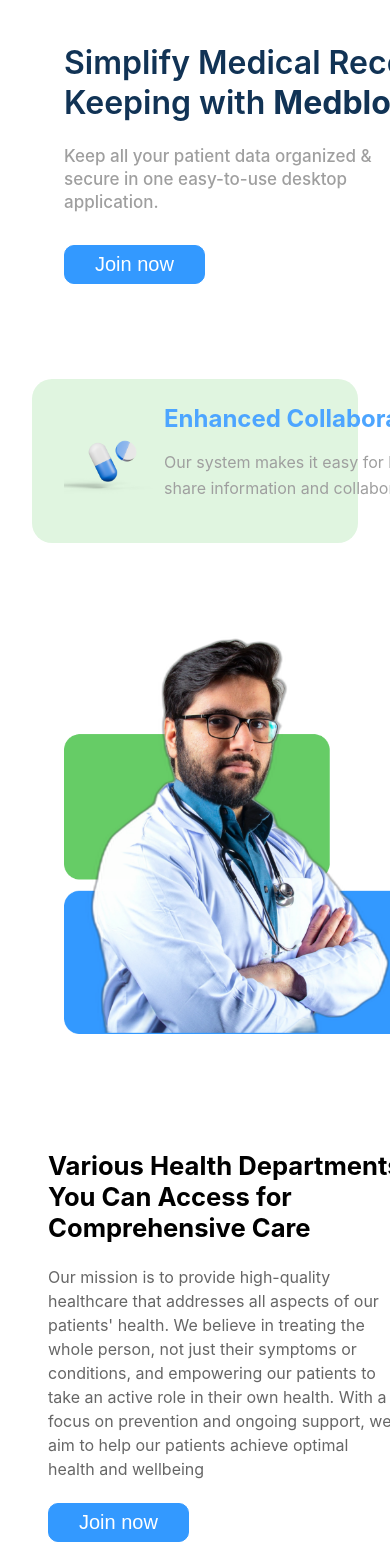
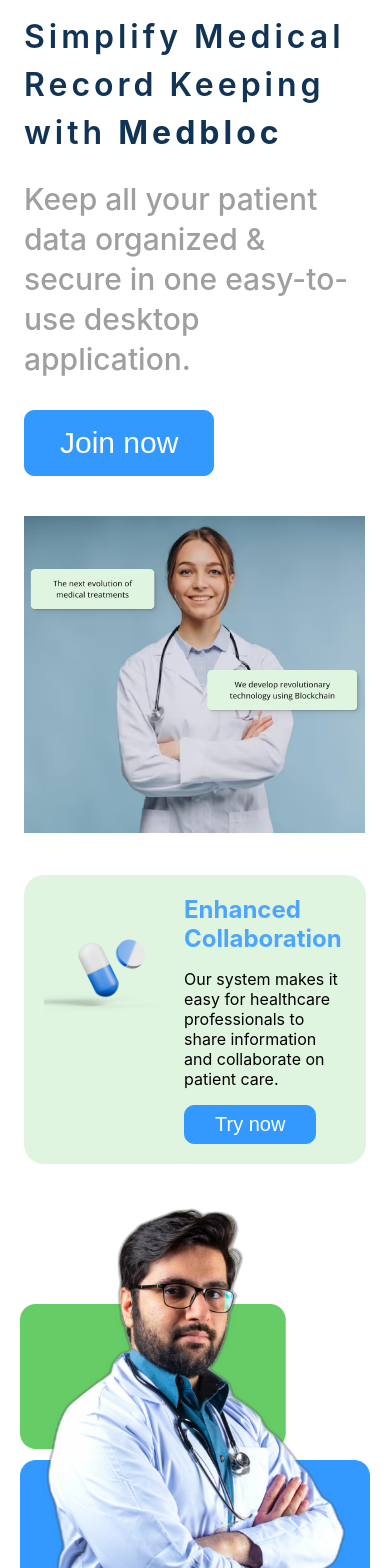
Before and after one commit to learnable-2022/DPR-4-FE, a React (Create React App) app in the folder team4/: page / in a window 390 px wide. Shown: the part 140-1708 px from the top of the page. Built offline with nearby package versions, Linux system fonts and the light colour scheme; the HTML template or start-up script is replaced by a standard one.

Commit message:
added responsiveness

```diff
--- a/team4/src/landing/landing.css
+++ b/team4/src/landing/landing.css
@@ -89,7 +89,7 @@ html, body{
     padding: 1.5rem 6rem 10px 5rem;
 }
 
-h1{
+.hero-bg-text{
     font-size: 4rem;
     width: 75%;
     color: #113355;
@@ -331,6 +331,12 @@ span{
     margin: 0;
 }
 
+.footer-section-2{
+    display: flex;
+    justify-content: space-between;
+    width: 50%;
+}
+
 .footer-link{
     text-decoration: none;
     color: #666;
@@ -366,9 +372,14 @@ span{
     margin: 0 0 20px 0;
 }
 
+/* display-none */
+.section-one-part-b{
+    display: none;
+}
+
 /* *****************MEDIA QUERY */
 @media screen and (max-width:1317px){
-h1{
+.hero-bg-text{
     font-size: 3rem;
 }
 
@@ -379,7 +390,7 @@ h1{
 }
 
 @media screen and (max-width:1152px){
-    h1{
+    .hero-bg-text{
         margin: 70px 0 0 0;
         font-size: 2rem;
         line-height: 50px;
@@ -394,7 +405,7 @@ h1{
 }
 
 @media screen and (max-width:1127px){
-    h1{
+    .hero-bg-text{
         font-size: 1.8rem;
         line-height: 40px;
     }
@@ -461,14 +472,14 @@ h1{
     #female-img{
         width: 400px;
     }
-    h1{
+    .hero-bg-text{
         font-size: 2rem;
         line-height: 40px;
     }
 }
 
 @media screen and (max-width:1037px){
-    h1{
+    .hero-bg-text{
         width: 380px;
     }
     #female-img{
@@ -681,10 +692,400 @@ h1{
     }
 }
 
-/* @media screen and (max-width:1317px){
-
+@media screen and (max-width:817px){
+    .nav-section{
+        padding: 20px 4rem 1.5rem 2rem;
+    }
+    .hero-section{
+        padding: 1.5rem 4rem 10px 2rem
+    }
+    .section-one{
+        margin: 3rem 1.5rem 3rem 2rem;
+    }
+    #pill-img{
+        width: 80px;
+    }
+    .section-two{
+        margin:  3rem 2rem 3rem 2rem;
+    }
+    .section-three{
+        margin:  3rem 1rem 3rem 2rem;
+    }
+    .section-four{
+        margin: 4rem 2rem -7rem 2rem;
+        padding: 20px 2rem;
+    }
+    .footer-section{
+        flex-direction: column;
+        padding: 10rem 5rem 3rem 2rem;
+    }
+    .footer-section-a{
+        align-self: flex-start;
+    }
+    .footer-section-a p{
+        width: 100%;
+        font-size: 18px;
+    }
+    .section-one-text{
+        font-size: 18px;
+        width: 430px;
+    }
+    .section-2-list{
+        font-size: 18px;
+    }
+    .ri-checkbox-line{
+        line-height: 65px;
+        font-size: 25px;
+    }
+    .section-three-text-b{
+        font-size: 18px;
+        width: 370px;
+    }
+    .section-four-a p{
+        font-size: 18px;
+    }
+    .footer-section-2{
+        width: 84%;
+    }
 }
 
-@media screen and (max-width:1317px){
+@media screen and (max-width:762px){
+    #female-img{
+        width: 330px;
+    }
+    .section-one-text{
+        width: 430px;
+    }
+    #section-one-btn{
+        padding: 7px 25px;
+    }
+    .section-one{
+        margin: 3rem 1rem 3rem 2rem;
+    }
+    #male-img{
+        width: 340px;
+    }
+    .section-two-text{
+        width: 330px;
+        font-size: 1.5rem;
+    }
+    .section-four-btn{
+        margin:  0 0 0 -75px;
+    }
+    .section-four-a p{
+        width: 450px;
+    }
+    .section-four-a h4{
+        width: 540px;
+    }
+}
 
+@media screen and (max-width:747px){
+    .list{
+        padding: 0;
+    }
+    #section-one-btn{
+        font-size: 15px;
+    }
+    .section-one-text{
+        width: 320px;
+        font-size: 16px;
+    }
+    .section-two-text{
+        width: 300px;
+    }
+    #section-one-btn{
+        padding: 10px 30px;
+    }
+}
+
+@media screen and (max-width:717px){
+    .section-one-text{
+        width: 300px;
+    }
+}
+
+@media screen and (max-width:702px){
+    .hero-bg-text{
+        font-size: 1.8rem;
+    }
+    .section-two-text{
+        padding: 12px 0 -14px 0;
+    }
+    .section-2-list{
+        margin: 0;
+    }
+    #male-img{
+        width: 330px;
+    }
+    #heart-img{
+        width: 240px;
+    }
+    .section-four-a h4{
+        width: 500px;
+    }
+    .section-four-a p{
+        width: 415px;
+    }
+    .hero-bg-text{
+        width: 350px;
+    }
+    #female-img{
+        width: 300px;
+    }
+    .hero-bg-text{
+        margin: 40px  0 0 0;
+    }
+}
+
+@media screen and (max-width:677px){
+    .hero-section{
+        display: flex;
+        flex-direction: column;
+    }
+    .hero-bg-text{
+        font-size: 4rem;
+        width: 100%;
+        line-height: 65px;
+        letter-spacing: 4px;
+    }
+    .hero-text{
+        width: 100%;
+        font-size: 30px;
+        line-height: 40px;
+    }
+    .hero-btn{
+        padding: 15px 35px;
+        font-size: 30px;
+        margin:  0 0 2.5rem 0;
+    }
+    .nav-section{
+        padding: 20px 3rem 1.5rem 4rem;
+    }
+    .hero-section{
+        padding: 1.5rem 3rem 10px 4rem
+    }
+    .section-one{
+        margin: 3rem 3rem 3rem 4rem;
+    }
+    #female-img{
+        width: 560px;
+    }
+    .hr{
+        display: none;
+    }
+    #pill-img{
+        width: 80px;
+    }
+    .section-two{
+        margin:  3rem 4rem;
+        flex-direction: column;
+    }
+    #male-img{
+        width: 570px;
+    }
+    .section-two-text{
+        width: 100%;
+        font-size: 35px;
+        margin: 1.2rem 0 0 0;
+    }
+    .section-2-list p{
+        font-size: 30px;
+    }
+    .ri-checkbox-line{
+        font-size: 30px;
+        line-height: 100px;
+    }
+    .section-three{
+        margin:  3rem 4rem;
+        flex-direction: column;
+    }
+    .section-three-text{
+        width: 100%;
+        font-size: 35px;
+        margin: -4rem 0 1rem 0;
+    }
+    .section-three-text-b{
+        width: 100%;
+        font-size: 23px;
+        line-height: 30px;
+        margin: 0rem 0 1rem 0;
+    }
+    #heart-img{
+        width: 500px;
+    }
+    .section-four{
+        margin: 4rem 1rem -7rem 1rem;
+        padding: 30px 1rem;
+        flex-direction: column;
+        border-radius: 10px;
+    }
+    .section-four-a h4{
+        width: 100%;
+    }
+    .section-four-a p{
+        width: 100%;
+    }
+    .section-four-btn{
+        margin: 0 26rem 0 0;
+        font-size: 16px;
+        width: 170px;
+    }
+    .footer-section{
+        flex-direction: column;
+        padding: 10rem 4rem 3rem 2rem;
+    }
+}
+
+@media screen and (max-width:652px){
+    .hero-bg-text{
+        font-size: 3rem;
+    }
+}
+
+@media screen and (max-width:611px){
+    .nav-section{
+        padding: 20px 1.5rem 1.5rem 1.5rem;
+    }
+    .hero-section{
+        padding: 1.5rem 1.5rem 10px 1.5rem;
+        font-size: 2rem;
+    }
+    .hero-bg-text{
+        width: 90%;
+        font-size: 3.6rem;
+    }
+    .section-one{
+        display: none;
+    }
+    .section-one-part-b{
+        display: flex;
+        background-color: #e0f5e0;
+        border-radius: 20px;
+        padding: 20px ;
+        margin: 1.5rem 1.5rem 10px 1.5rem;
+    }
+    .section-one-part-c{
+        display: flex;
+        flex-direction: column;
+    }
+
+    #pill-part-img{
+        width: 140px;
+    }
+
+    .sec-one-part-text{
+        color: #4da5ff;
+        margin: 0 0 15px 0;
+    }
+
+    .section-one-part-text{
+        color: #000;
+        font-size: 16px;
+        font-weight: 400;
+    }
+
+    .section-one-part-btn{
+        padding: 7px 30px;
+        border-radius: 10px;
+        background-color:#3399ff ;
+        color: #fff;
+        border: 1px solid #3399ff;
+        font-size: 20px;
+        cursor: pointer;
+    }
+
+    .section-one-part-btn:hover{
+        transition: 0.3s;
+        background-color:#2266aa;
+        color: white;
+    }
+
+    .section-one-part-btn:active{
+         background-color: #3399ff;
+         color: white;
+         transition: 0.3s;
+    }
+    .section-two-text{
+        margin: 1.5rem 10px 10px 10px;
+    }
+    .section-three{
+        padding: 3rem 2rem;
+    }
+    #heart-img{
+        width: 400px;
+    }
+    .section-two{
+        margin: 20px 1rem 1.5rem 1rem;
+    }
+    .section-three{
+        padding: 20px 1rem 1.5rem 1rem;
+        margin: 20px 1rem 1.5rem 1rem;
+    }
+}
+
+@media screen and (max-width:575px){
+    .hero-bg-text{
+        width: 100%;
+    }
+    #male-img{
+        width: 500px;
+    }
+    #female-img{
+        width: 530px;
+    }
+    .section-four-btn{
+        margin: 0 20rem 0 0;
+    }
+}
+
+@media screen and (max-width:534px){
+    .hero-bg-text{
+        font-size: 3rem;
+    }
+    .section-four-btn{
+        margin: 0 18rem 0 0;
+    }
+}
+
+@media screen and (max-width:472px){
+    .hero-bg-text{
+        font-size: 2.5rem;
+        line-height: 48px;
+    }
+    .section-four-btn{
+        margin: 0 15rem 0 0;
+    }
+}
+@media screen and (max-width:451px){
+    #female-img{
+        width: 400px;
+    }
+}
+@media screen and (max-width:403px){
+    .hero-bg-text{
+        font-size: 2rem;
+    }
+    #female-img{
+        width: 350px;
+    }
+    #male-img{
+        width: 350px;
+    }
+    #heart-img{
+        width: 300px;
+        margin: 0 0 0 82px;
+    }
+    .section-four-btn{
+        margin: 0 10rem 0 0;
+    }
+    .footer-section{
+        padding: 10rem 1rem 3rem 1rem;
+    }
+    .footer-section h5{
+        font-size: 18px;
+    }
+}
+/* @media screen and (max-width:1317px){
+    .nav-section
 } */
--- a/team4/src/landing/landing.jsx
+++ b/team4/src/landing/landing.jsx
@@ -51,7 +51,7 @@ export default function Landing() {
       {/* hero section */}
       <div className="hero-section">
         <div className="hero-1">
-          <h1>
+          <h1 className="hero-bg-text">
             Simplify Medical Record Keeping with <span>Medbloc</span>
           </h1>
           <p className="hero-text">
@@ -85,8 +85,30 @@ export default function Landing() {
 
         <div className="section-one-c">
           <Link className="link" to="">
-            <button className="section-one-btn">Try now</button>
+            <button className="section-one-btn" id="section-one-btn">Try now</button>
           </Link>
+        </div>
+      </div>
+
+{/* section-1-part-b */}
+      <div className="section-one-part-b">
+        <div>
+          <img src={pill} alt="pill" id="pill-part-img" />
+        </div>
+        <div className="section-one-part-c">
+          <div className="section-one-part-B">
+            <h2 className="sec-one-part-text">Enhanced Collaboration</h2>
+            <p className="section-one-part-text">
+            Our system makes it easy for healthcare professionals to share
+            information and collaborate on patient care.
+            </p>
+          </div>
+
+        <div className="section-one-part-c">
+          <Link className="link" to="">
+            <button className="section-one-part-btn" id="section-one-part-btn">Try now</button>
+          </Link>
+        </div>
       </div>
       </div>
 
@@ -176,6 +198,8 @@ export default function Landing() {
             about your health
           </p>
         </div>
+
+        <div className="footer-section-2">
           <div className="footer-section-b">
             <h5>Information</h5>
             <Link className="footer-link" to="">
@@ -219,6 +243,8 @@ export default function Landing() {
             </Link>
           </div>
         </div>
+
+      </div>
     </div>
   );
 }
```
Also changed, not shown: team4/src/forgotPassword/forgotPassword.css (added), team4/src/forgotPassword/forgotpassword.jsx (added). Lines whose indentation alone changed are shown as unchanged.
